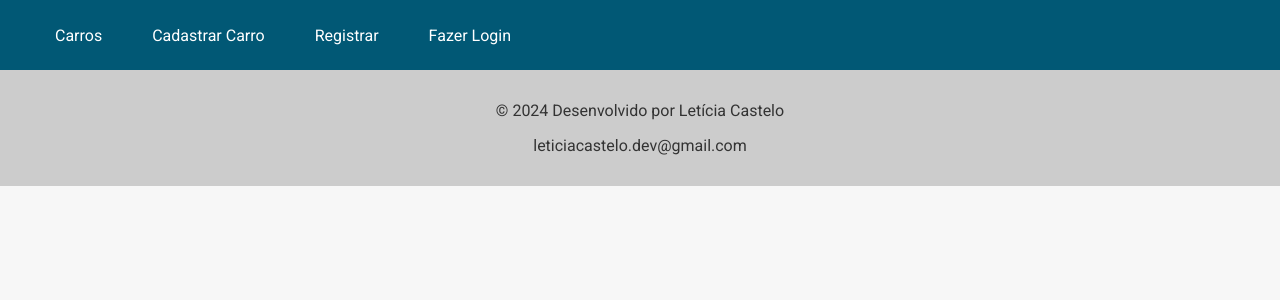
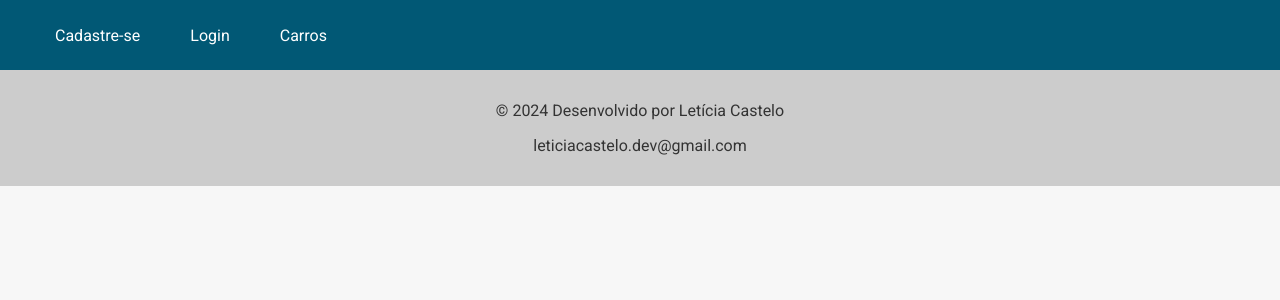
Before and after one commit to LeticiaCastelo/cars, a Django app: template app/templates/base.html in a window 1280 px wide. Shown: the top 300 px of the page. Run offline with Django 5.2, Linux system fonts and the light colour scheme; the template is opened without the code that fills it, so the values that code supplies are empty.

Commit message:
Alterações no base.html

```diff
--- a/app/templates/base.html
+++ b/app/templates/base.html
@@ -77,10 +77,20 @@
   <header>
     <nav>
       <ul>
+        {% if user.is_authenticated %}
+        <li>Olá, {{ user.username }}</li>
+        <li><a href="{% url 'new_car' %}">Cadastrar Carro</a></li>
+        {% endif %}
+        {% if not user.is_authenticated %}
+        <li><a href="{% url 'register' %}">Cadastre-se</a></li>
+        <li><a href="{% url 'login' %}">Login</a></li>
+        {% endif %}
+
         <li><a href="{% url 'cars_list' %}">Carros</a></li>
-        <li><a href="{% url 'new_car' %}">Cadastrar Carro</a></li>
-        <li><a href="{% url 'register' %}">Registrar</a></li>
-        <li><a href="{% url 'login' %}">Fazer Login</a></li>
+
+        {% if user.is_authenticated %}
+        <li><a href="{% url 'logout' %}">Sair</a></li>
+        {% endif %}
       </ul>
     </nav>
   </header>
```
Also changed, not shown: db.sqlite3.
